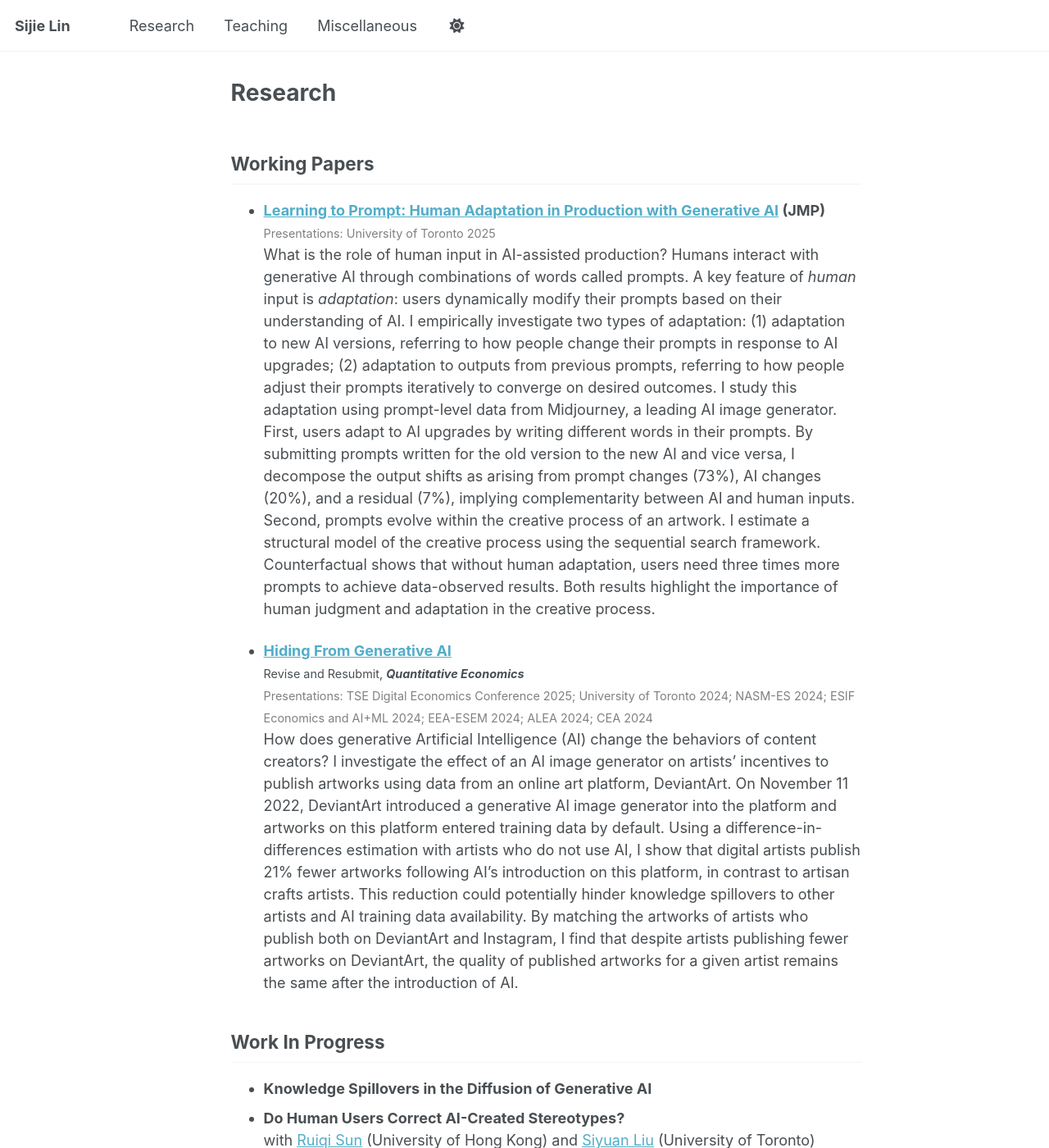
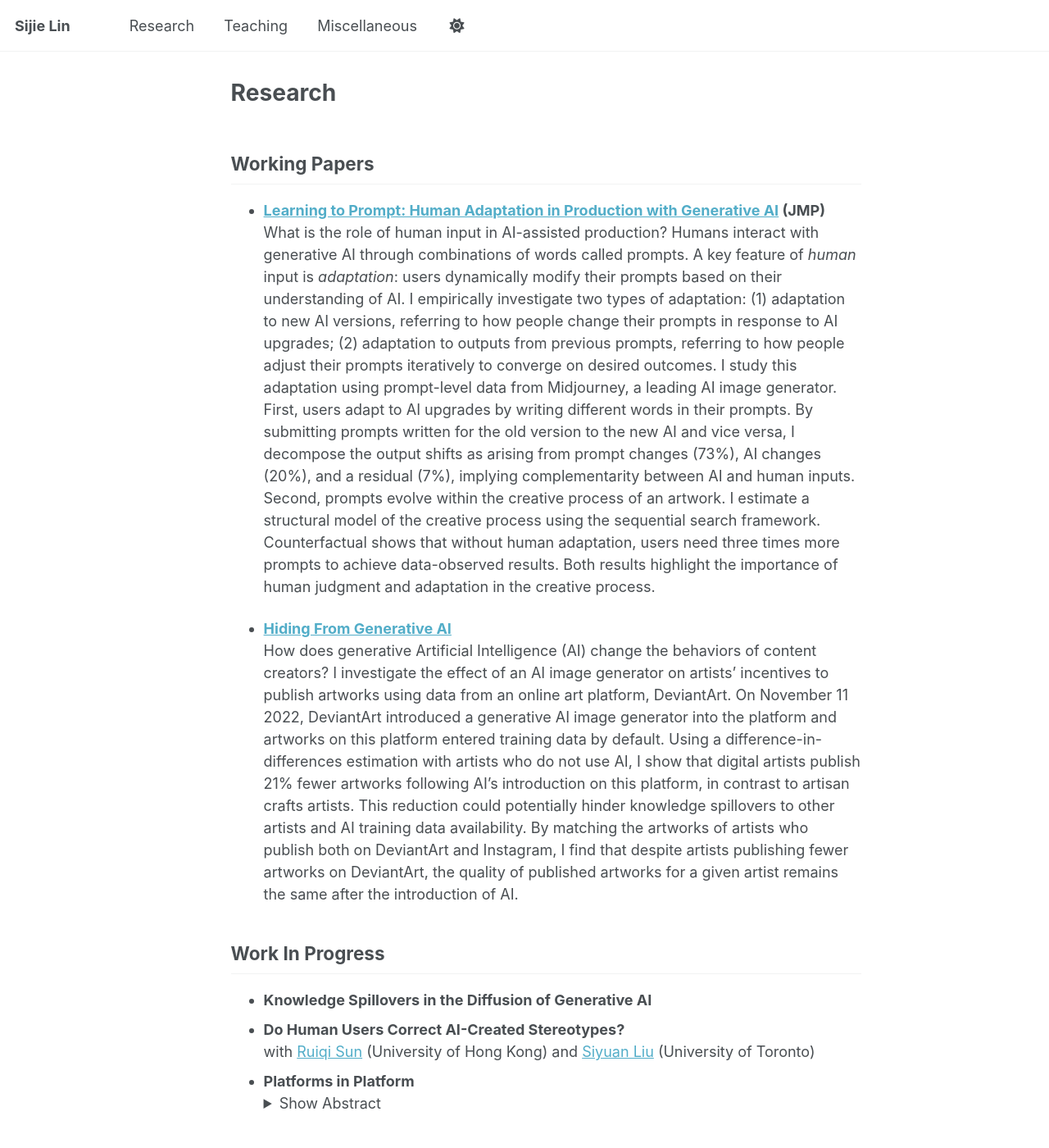
Before and after one commit to sijielin/sijielin.github.io, a Jekyll site: the page built from _pages/research.md, in a window 1280 px wide and 1400 px high. Shown: the whole window at 82% size. Built offline with Jekyll 4.4.1, drawn with Linux system fonts in a browser that asks for light colours.

Commit message:
Update research papers section in research.md
Removed presentation details for 'Learning to Prompt' and updated formatting for 'Hiding From Generative AI'.

```diff
--- a/_pages/research.md
+++ b/_pages/research.md
@@ -8,12 +8,9 @@ author_profile: false
 ## Working Papers
 
 - **[Learning to Prompt: Human Adaptation in Production with Generative AI](https://www.sijie-lin.com/files/JMP.pdf) (JMP)**
-  <span style="font-size: 0.8em; color: gray;">Presentations: University of Toronto 2025</span><br>
   What is the role of human input in AI-assisted production? Humans interact with generative AI through combinations of words called prompts. A key feature of *human* input is *adaptation*: users dynamically modify their prompts based on their understanding of AI. I empirically investigate two types of adaptation: (1) adaptation to new AI versions, referring to how people change their prompts in response to AI upgrades; (2) adaptation to outputs from previous prompts, referring to how people adjust their prompts iteratively to converge on desired outcomes. I study this adaptation using prompt-level data from Midjourney, a leading AI image generator. First, users adapt to AI upgrades by writing different words in their prompts. By submitting prompts written for the old version to the new AI and vice versa, I decompose the output shifts as arising from prompt changes (73%), AI changes (20%), and a residual (7%), implying complementarity between AI and human inputs. Second, prompts evolve within the creative process of an artwork. I estimate a structural model of the creative process using the sequential search framework. Counterfactual shows that without human adaptation, users need three times more prompts to achieve data-observed results. Both results highlight the importance of human judgment and adaptation in the creative process.
 
 - **[Hiding From Generative AI](https://papers.ssrn.com/sol3/papers.cfm?abstract_id=4793782)**
-  <span style="font-size: 0.8em;">Revise and Resubmit, <span style="font-weight: bold; font-style: italic;">Quantitative Economics</span></span>
-  <span style="font-size: 0.8em; color: gray;">Presentations: TSE Digital Economics Conference 2025; University of Toronto 2024; NASM-ES 2024; ESIF Economics and AI+ML 2024; EEA-ESEM 2024; ALEA 2024; CEA 2024 </span>
   How does generative Artificial Intelligence (AI) change the behaviors of content creators? I investigate the effect of an AI image generator on artists’ incentives to publish artworks using data from an online art platform, DeviantArt. On November 11 2022, DeviantArt introduced a generative AI image generator into the platform and artworks on this platform entered training data by default. Using a difference-in-differences estimation with artists who do not use AI, I show that digital artists publish 21% fewer artworks following AI’s introduction on this platform, in contrast to artisan crafts artists. This reduction could potentially hinder knowledge spillovers to other artists and AI training data availability. By matching the artworks of artists who publish both on DeviantArt and Instagram, I find that despite artists publishing fewer artworks on DeviantArt, the quality of published artworks for a given artist remains the same after the introduction of AI.
 
 ## Work In Progress
```
